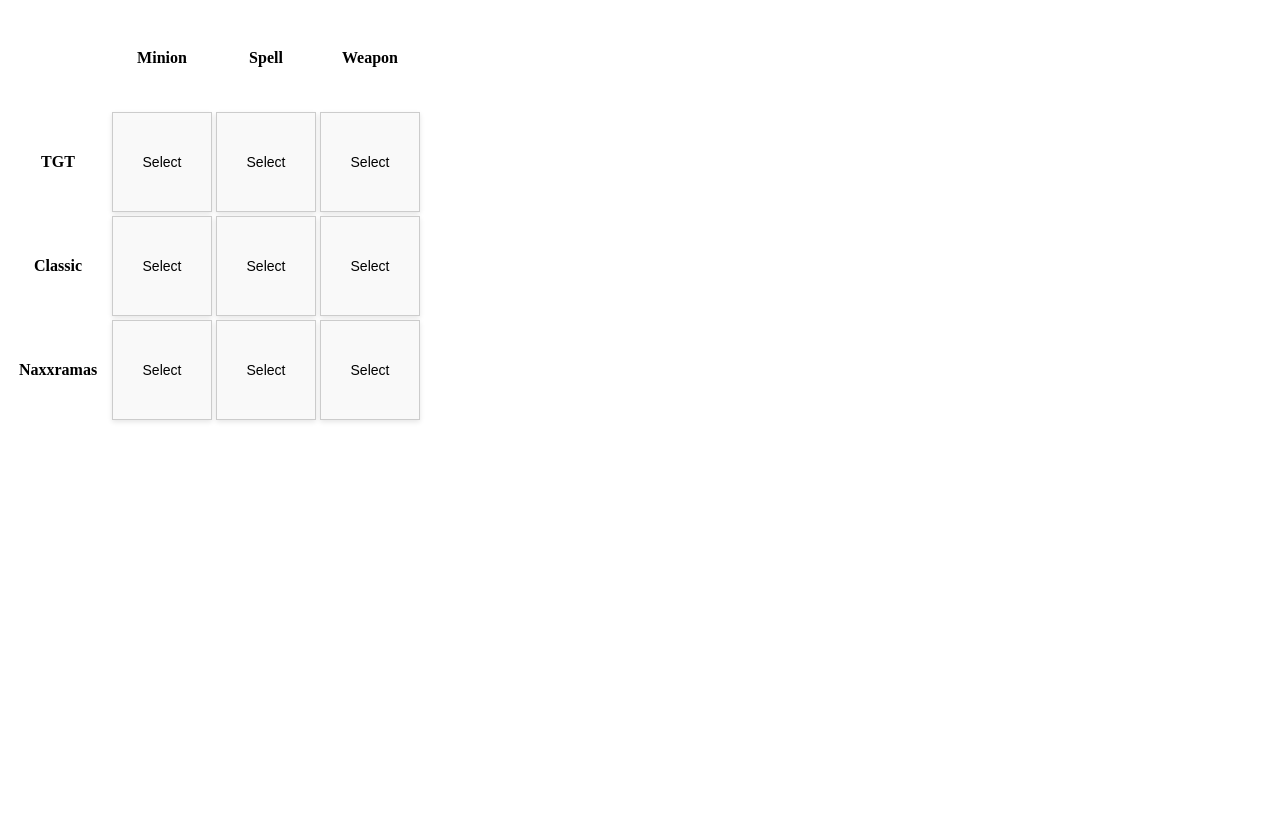
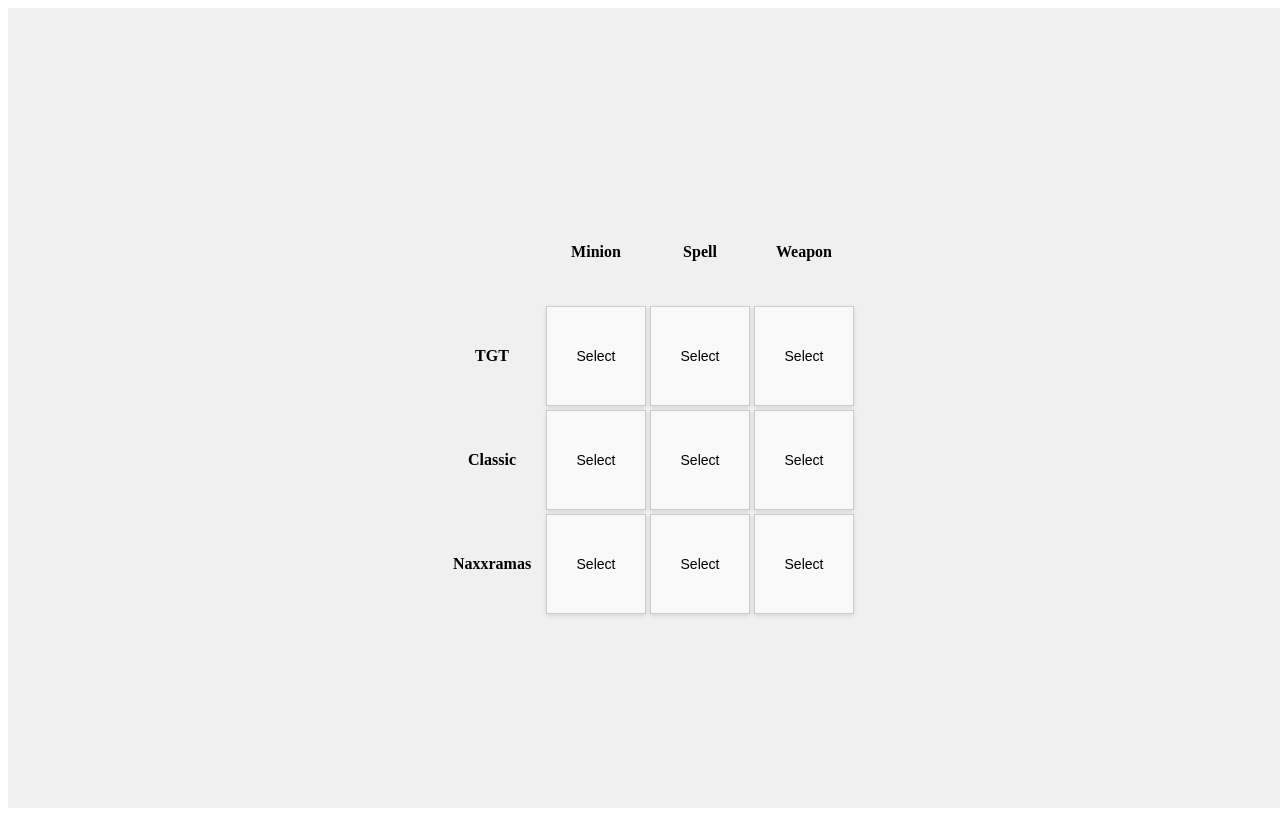
Before and after one commit to SodiumNickel/hearthgrid, a React (Vite) app: page / in a window 1280 px wide. Built offline with nearby package versions, Linux system fonts and the light colour scheme.

Commit message:
Optimized card search display

```diff
--- a/src/components/Card.jsx
+++ b/src/components/Card.jsx
@@ -1,5 +1,5 @@
 
-export function Card({card}) {
+export function Card({name, image}) {
 
     function onClick() {
         alert("clicked")
@@ -8,7 +8,7 @@ export function Card({card}) {
     // "https://art.hearthstonejson.com/v1/256x/" + card.id + ".jpg"
     return <div className="card">
         <div className="card-image">
-            <img src={card.id} alt={card.name}></img>
+            <img src={image} alt={name}></img>
         </div>
         <div className="card-overlay">
             <button className="select-btn" onClick={onClick}>
--- a/src/components/Standard.jsx
+++ b/src/components/Standard.jsx
@@ -69,7 +69,12 @@ export function Standard({closeOverlay}) {
                 onChange={(event) => onChange(event)}
             />
             <div className="card-grid">
-                {cards.map(card => <Card card={card} key={card.dbfId}></Card>)}
+                {cards.map(card =>
+                    <Card
+                        name={card.name}
+                        key={card.dbfId}
+                    />
+                )}
             </div>
             <button onClick={closeOverlay}>
                 Close
--- a/src/pages/StandardGrid.jsx
+++ b/src/pages/StandardGrid.jsx
@@ -29,6 +29,7 @@ export default function StandardGrid() {
 
 
     return (
+        <div className="grid-container">
             <div className="standard-grid">
                 <div className="grid-header"></div>
 
@@ -52,7 +53,12 @@ export default function StandardGrid() {
                     </React.Fragment>
                 ))}
 
-            {overlayVisible && <Standard closeOverlay={closeOverlay}></Standard>}
+                {overlayVisible &&
+                    <div className="overlay-container">
+                        <Standard closeOverlay={closeOverlay}></Standard>
+                    </div>
+                }
+            </div>
         </div>
     );
 }
--- a/src/style/grid.css
+++ b/src/style/grid.css
@@ -1,8 +1,18 @@
+.grid-container {
+    display: flex;
+    justify-content: center;
+    align-items: center;
+    height: 100vh;
+    width: 100vw;
+    background-color: #f0f0f0;
+    margin: 0;
+}
+
 .standard-grid {
     display: grid;
-    grid-template-columns: repeat(4, 100px); /* 1 column for row headers + 3 columns for grid cells */
+    grid-template-columns: repeat(4, 100px);
     grid-template-rows: auto;
-    gap: 4px; /* Space between cells */
+    gap: 4px;
     align-items: center;
     justify-items: center;
     text-align: center;
@@ -13,7 +23,7 @@
     display: flex;
     align-items: center;
     justify-content: center;
-    height: 100px; /* Match height of grid cells */
+    height: 100px;
 }
 
 .grid-cell {
@@ -33,3 +43,16 @@
 .grid-cell:hover {
     background-color: #e3e3e3;
 }
+
+.overlay-container {
+    position: fixed;
+    top: 0;
+    left: 0;
+    width: 100%;
+    height: 100%;
+    background-color: rgba(0, 0, 0, 0.7);
+    display: flex;
+    justify-content: center;
+    align-items: center;
+    z-index: 1000;
+}
```
Lines whose indentation alone changed are shown as unchanged.
